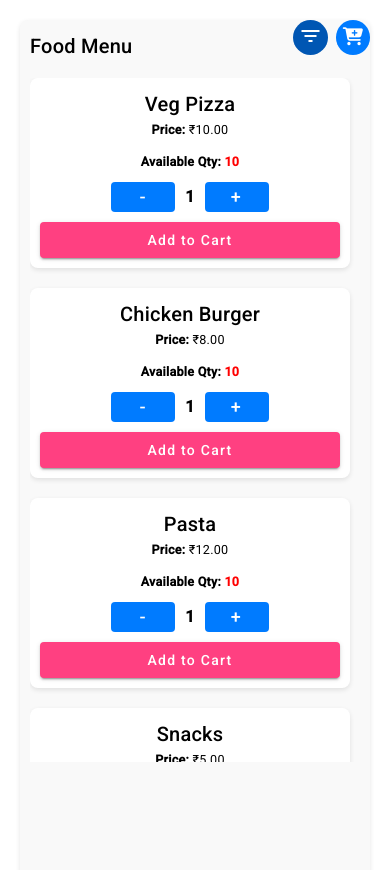
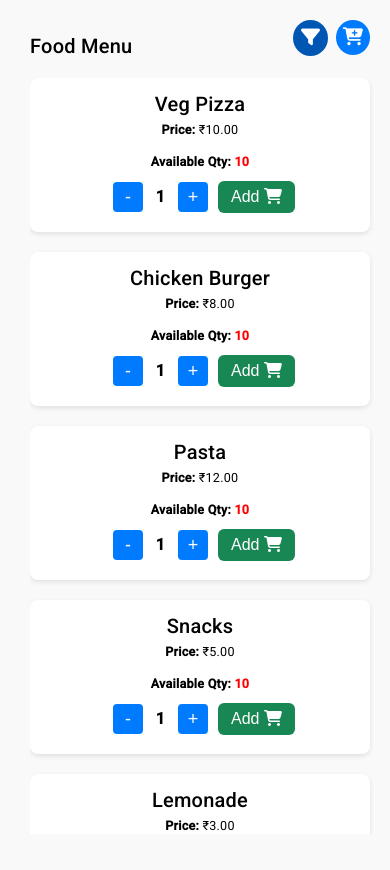
Before and after one commit to anojoseph/billing-frontend, an Angular app: page /menu in a window 390 px wide. Shown: the top 870 px of the page. After the commit the page ends 844 px from the top, so only its background shows below. Built offline with nearby package versions, Linux system fonts and the light colour scheme.

Commit message:
changes in screen

```diff
--- a/src/app/module/user/components/food-menu/food-menu.component.css
+++ b/src/app/module/user/components/food-menu/food-menu.component.css
@@ -2,12 +2,35 @@
 .menu-section {
   padding: 10px;
   background-color: #f9f9f9;
-  border-radius: 8px;
-  box-shadow: 0px 2px 5px rgba(0, 0, 0, 0.1);
+  /* border-radius: 8px; */
+  /* box-shadow: 0px 2px 5px rgba(0, 0, 0, 0.1); */
   display: flex;
   flex-direction: column;
-  height: 100vh;
+  height: 100%;
   overflow: hidden;
+  width: 100%;
+}
+
+/* Custom Scrollbar Styling for Webkit Browsers (Chrome, Safari) */
+::-webkit-scrollbar {
+  width: 8px; /* Reduce the width of the scrollbar */
+  height: 8px; /* If you want to customize horizontal scrollbar as well */
+}
+
+::-webkit-scrollbar-thumb {
+  background-color: #007bff; /* Color of the scrollbar thumb */
+  border-radius: 4px; /* Rounded corners for the thumb */
+  border: 2px solid #fff; /* Optional: creates a border around the thumb */
+}
+
+::-webkit-scrollbar-thumb:hover {
+  background-color: #0056b3; /* Darker color when hovering over the thumb */
+  cursor: pointer;
+}
+
+::-webkit-scrollbar-track {
+  background-color: #f1f1f1; /* Light background for the track */
+  border-radius: 4px; /* Rounded corners for the track */
 }
 
 .filters-container {
@@ -17,6 +40,7 @@
   flex-wrap: wrap;
   /* padding-top: 10px; */
   justify-content: center;
+  margin-top: -40px;
 }
 
 .filters {
@@ -34,7 +58,7 @@
   overflow-y: auto;
   flex-grow: 1;
   padding-right: 10px;
-  max-height: calc(100vh - 180px);
+  max-height: 100%;
   padding-bottom: 20px;
 }
 
@@ -88,10 +112,36 @@
   font-size: 16px;
 }
 
+.no-items-found {
+  text-align: center;
+  padding: 20px;
+  font-size: 1.2em;
+  color: #555;
+  background-color: #f8f9fa;
+  border: 1px solid #ddd;
+  border-radius: 8px;
+}
+
+.button-conf {
+  display: flex;
+  align-items: center;
+  gap: 10px;
+  margin-top: auto;
+  justify-content: flex-end;
+}
+
+.cart-btn {
+  margin-right: -8px;
+}
+
 /* Responsive Styles */
 @media (max-width: 768px) {
   .filter-toggle-btn {
     display: block;
+  }
+
+  .button-conf {
+    justify-content: center;
   }
 
   .filters-container {
@@ -102,10 +152,11 @@
     display: flex; /* Show filters when toggled */
     flex-direction: column;
     gap: 10px;
+    margin-top: 0px;
   }
 
   .food-menu {
-    grid-template-columns: 1fr;
+    grid-template-columns: repeat(1, 1fr); /* Show two cards per row */
   }
 
   .food-card {
@@ -134,7 +185,7 @@
     gap: 20px;
   }
 }
-.filter-toggle-btn{
+.filter-toggle-btn {
   background-color: #0056b3;
   color: white;
   width: 35px;
@@ -143,5 +194,6 @@ background-color: #0056b3;
   position: fixed;
   right: 62px;
   top: 20px;
-    padding: 4px;
+  padding: 7px;
+  font-size: 19px;
 }
--- a/src/app/module/user/components/food-menu/food-menu.component.html
+++ b/src/app/module/user/components/food-menu/food-menu.component.html
@@ -3,7 +3,7 @@
 
   <!-- Filters Toggle Icon Button for Mobile -->
   <button class="filter-toggle-btn" (click)="toggleFilters()">
-    <mat-icon>filter_list</mat-icon>
+    <i class="fa fa-filter" aria-hidden="true"></i>
   </button>
 
   <!-- Filters -->
@@ -37,27 +37,38 @@
 
   <!-- Food Menu Display -->
   <div class="food-menu">
+
+    <div *ngIf="filteredFoods.length === 0" class="no-items-found">
+      <p>No items found matching your search criteria.</p>
+    </div>
+
     <mat-card *ngFor="let food of filteredFoods; trackBy: trackByFoodId" class="food-card">
       <img mat-card-image [src]="food.image" [alt]="food.name" class="food-image" />
       <mat-card-title>{{ food.name }}</mat-card-title>
       <mat-card-content>
         <p><strong>Price:</strong> {{ food.price | currency: 'INR' }}</p>
-        <p><strong>Available Qty: <span style="color: red;"> {{ cartService.availableQty$()[food.id] || 0 }}</span></strong> </p>
+        <p><strong>Available Qty: <span style="color: red;"> {{ cartService.availableQty$()[food.id] || 0
+              }}</span></strong> </p>
       </mat-card-content>
 
+      <div class="button-conf">
         <div class="quantity-selector">
-        <button mat-button color="primary" (click)="decreaseQuantity(food)" [disabled]="cartService.availableQty$()[food.id] <= 0">
+          <button color="primary" (click)="decreaseQuantity(food)"
+            [disabled]="cartService.availableQty$()[food.id] <= 0">
             -
           </button>
-        <span>{{ food.selectedQty || 0 }}</span>
-        <button mat-button color="primary" (click)="increaseQuantity(food)" [disabled]="cartService.availableQty$()[food.id] <= 0">
+          <span style="width: 15px;">{{ food.selectedQty || 0 }}</span>
+          <button color="primary" (click)="increaseQuantity(food)"
+            [disabled]="cartService.availableQty$()[food.id] <= 0">
             +
           </button>
         </div>
 
-      <button mat-raised-button color="accent" (click)="addToCart(food)" [disabled]="cartService.availableQty$()[food.id] <= 0">
-        Add to Cart
+        <button class="btn-success cart-btn" (click)="addToCart(food)"
+          [disabled]="cartService.availableQty$()[food.id] <= 0">
+          Add <i class="fa fa-shopping-cart" aria-hidden="true"></i>
         </button>
+      </div>
     </mat-card>
   </div>
 </div>
--- a/src/app/module/user/components/layout/layout.component.css
+++ b/src/app/module/user/components/layout/layout.component.css
@@ -85,7 +85,7 @@ body {
 
 .main-container {
   display: flex;
-  gap: 20px;
+  /* gap: 20px; */
   height: 100vh;
   box-sizing: border-box;
   flex-direction: row;
--- a/src/app/module/user/components/order-summary/order-summary.component.css
+++ b/src/app/module/user/components/order-summary/order-summary.component.css
@@ -1,5 +1,5 @@
 .order-summary {
-  margin: 20px;
+  /* margin: 20px; */
   padding: 20px;
   background-color: #fff;
   border-radius: 8px;
@@ -84,13 +84,13 @@
   text-align: center;
 }
 
-.table-number input {
+/* .table-number input {
   padding: 8px;
   font-size: 16px;
   border-radius: 5px;
   border: 1px solid #ccc;
   width: 100px;
-}
+} */
 
 .summary-footer {
   display: flex;
--- a/src/app/module/user/components/order-summary/order-summary.component.html
+++ b/src/app/module/user/components/order-summary/order-summary.component.html
@@ -28,8 +28,10 @@
 
   <!-- Table number input -->
   <div class="table-number">
-    <label for="table-number">Table Number:</label>
-    <input type="number" id="table-number" [(ngModel)]="tableNumber" placeholder="Enter Table Number" />
+    <mat-form-field appearance="outline">
+    <mat-label for="table-number">Table Number</mat-label>
+    <input matInput type="number" id="table-number" [(ngModel)]="tableNumber" placeholder="Enter Table Number" />
+    </mat-form-field>
   </div>
 
   <!-- Summary footer -->
--- a/src/styles.css
+++ b/src/styles.css
@@ -4,4 +4,63 @@ body {
   margin: 0;
   padding: 0;
   overflow: hidden; /* Disable page scroll */
+   background-color: #f9f9f9;
 }
+/* Base styles for the success button */
+.btn-success {
+  display: inline-block;
+  padding: 0.375rem 0.75rem;
+  font-size: 1rem;
+  font-weight: 400;
+  text-align: center;
+  text-decoration: none;
+  white-space: nowrap;
+  vertical-align: middle;
+  cursor: pointer;
+  border: 1px solid transparent;
+  border-radius: 0.375rem; /* 6px rounded corners */
+  transition: background-color 0.15s ease-in-out, border-color 0.15s ease-in-out, box-shadow 0.15s ease-in-out;
+  background-color: #198754; /* Bootstrap green color */
+  color: white;
+}
+
+/* Hover state for the success button */
+.btn-success:hover {
+  background-color: #157347; /* Darker green on hover */
+  border-color: #146c43;
+  text-decoration: none;
+}
+
+/* Focus state for the success button */
+.btn-success:focus, .btn-success.focus {
+  outline: none;
+  box-shadow: 0 0 0 0.2rem rgba(25, 135, 84, 0.5); /* Green outline on focus */
+}
+
+/* Active state for the success button (when clicked) */
+.btn-success:active {
+  background-color: #13662b;
+  border-color: #125e28;
+  box-shadow: none;
+}
+
+/* Disabled state for the success button */
+.btn-success:disabled, .btn-success.disabled {
+  background-color: #198754; /* Same as normal background */
+  border-color: #198754;
+  opacity: 0.65; /* Makes the button look disabled */
+  cursor: not-allowed;
+  pointer-events: none;
+}
+
+/* Optional: small variant */
+.btn-success.sm {
+  padding: 0.25rem 0.5rem;
+  font-size: 0.875rem;
+}
+
+/* Optional: large variant */
+.btn-success.lg {
+  padding: 0.5rem 1rem;
+  font-size: 1.25rem;
+}
```
Lines whose indentation alone changed are shown as unchanged.
